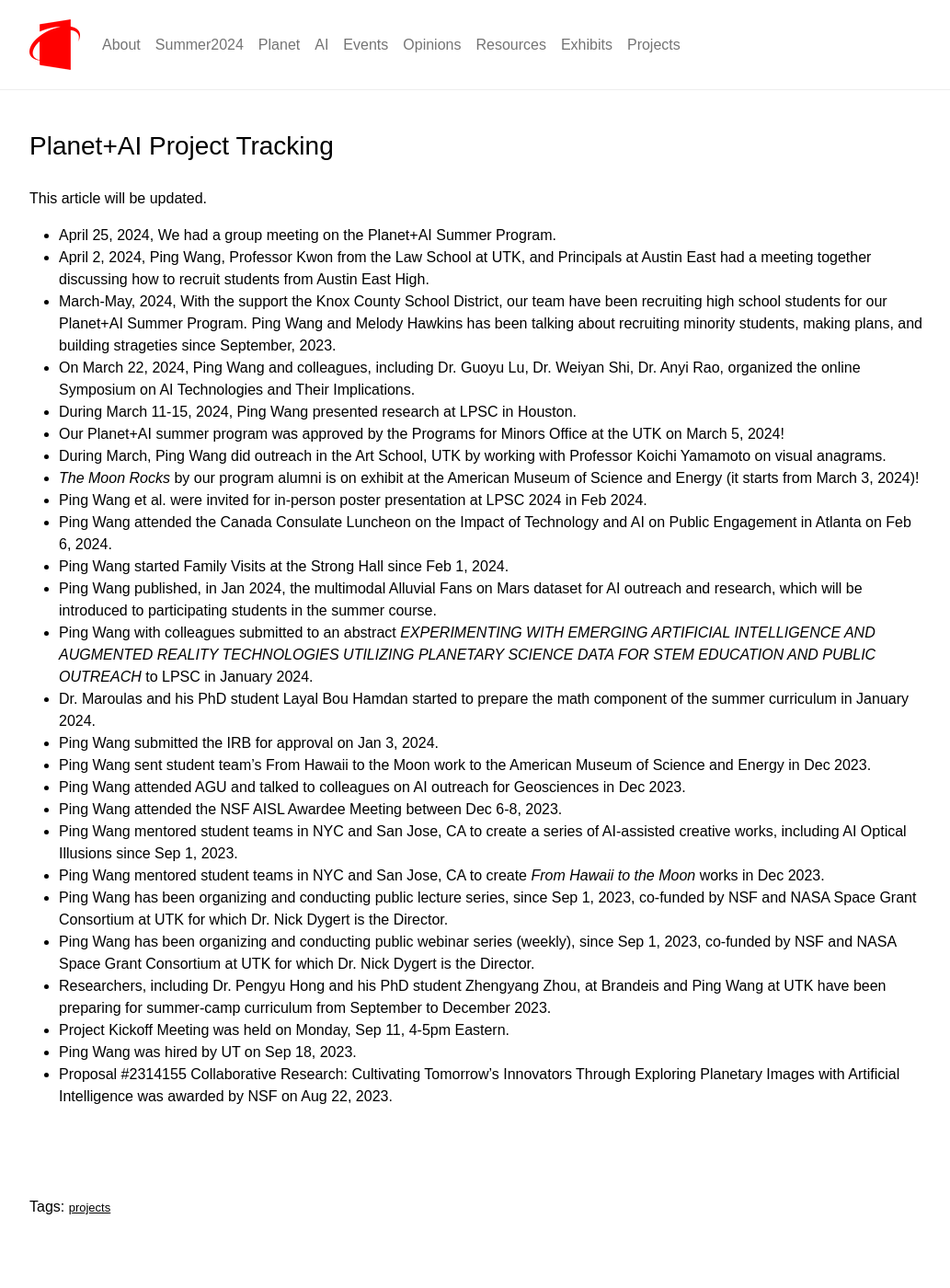
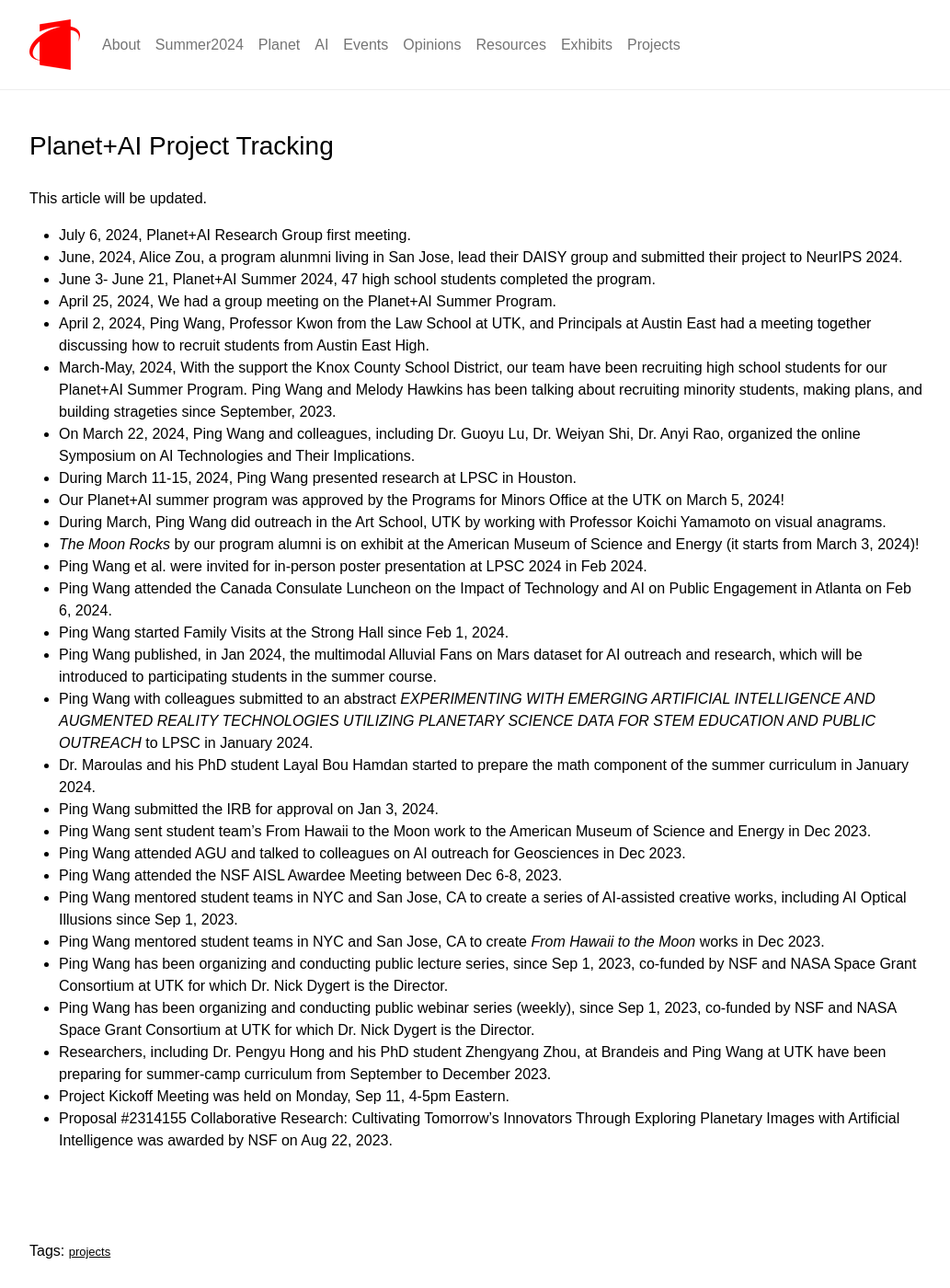
Before and after one commit to planet-ai-2023/planet-ai-2023.github.io, a Jekyll site: the page built from _posts/2024-2-18-planet-ai-project-tracking.md, in a window 1280 px wide and 1400 px high. Shown: the whole window at 92% size, without its empty margins (120-1153 px from the left). Built offline with Jekyll 4.4.1, drawn with Linux system fonts in a browser that asks for light colours.

Commit message:
Add files via upload

```diff
--- a/_posts/2024-2-18-planet-ai-project-tracking.md
+++ b/_posts/2024-2-18-planet-ai-project-tracking.md
@@ -7,6 +7,9 @@ tags: [ projects ]
 ---
 
 This article will be updated.
+- July 6, 2024, Planet+AI Research Group first meeting.
+- June, 2024, Alice Zou, a program alunmni living in San Jose, lead their DAISY group and submitted their project to NeurIPS 2024.
+- June 3- June 21, Planet+AI Summer 2024, 47 high school students completed the program.
 - April 25, 2024, We had a group meeting on the Planet+AI Summer Program.
 - April 2, 2024, Ping Wang, Professor Kwon from the Law School at UTK, and Principals at Austin East had a meeting together discussing how to recruit students from Austin East High.
 - March-May, 2024, With the support the Knox County School District, our team have been recruiting high school students for our Planet+AI Summer Program. Ping Wang and Melody Hawkins has been talking about recruiting minority students, making plans, and building strageties since September, 2023.
@@ -31,7 +34,6 @@ This article will be updated.
 - Ping Wang has been organizing and conducting public webinar series (weekly), since Sep 1, 2023, co-funded by NSF and NASA Space Grant Consortium at UTK for which Dr. Nick Dygert is the Director.
 - Researchers, including Dr. Pengyu Hong and his PhD student Zhengyang Zhou, at Brandeis and Ping Wang at UTK have been preparing for summer-camp curriculum from September to December 2023.
 - Project Kickoff Meeting was held on Monday, Sep 11, 4-5pm Eastern.
-- Ping Wang was hired by UT on Sep 18, 2023.
 - Proposal #2314155 Collaborative Research: Cultivating Tomorrow’s Innovators Through Exploring Planetary Images with Artificial Intelligence was awarded by NSF on Aug 22, 2023.
 
 <br/>
```
Also changed, not shown: _posts/2024-7-2-planet-ai-research-group.md (added, +46 -0 lines).
